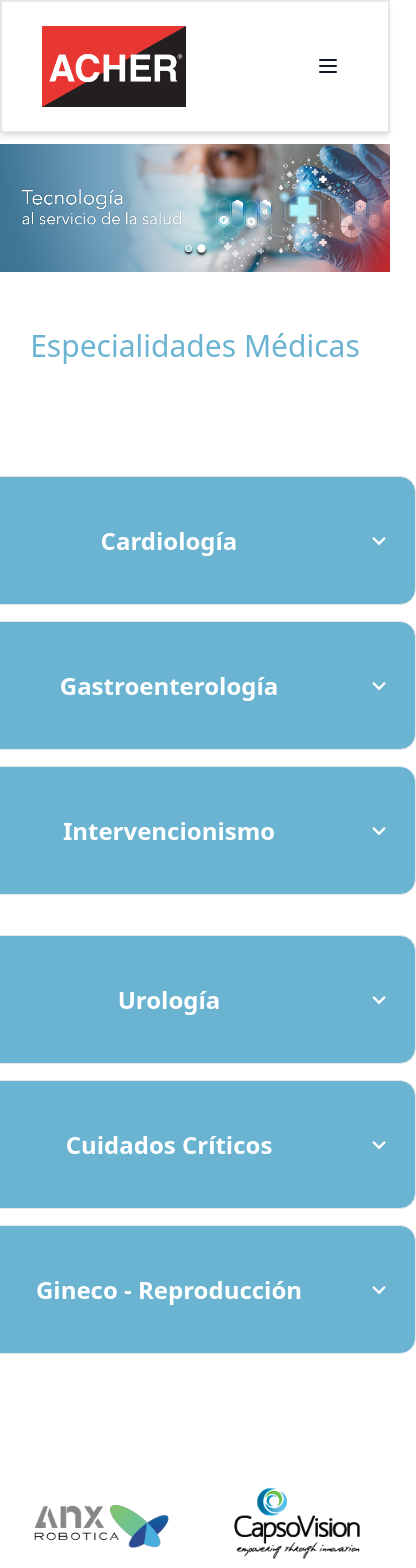
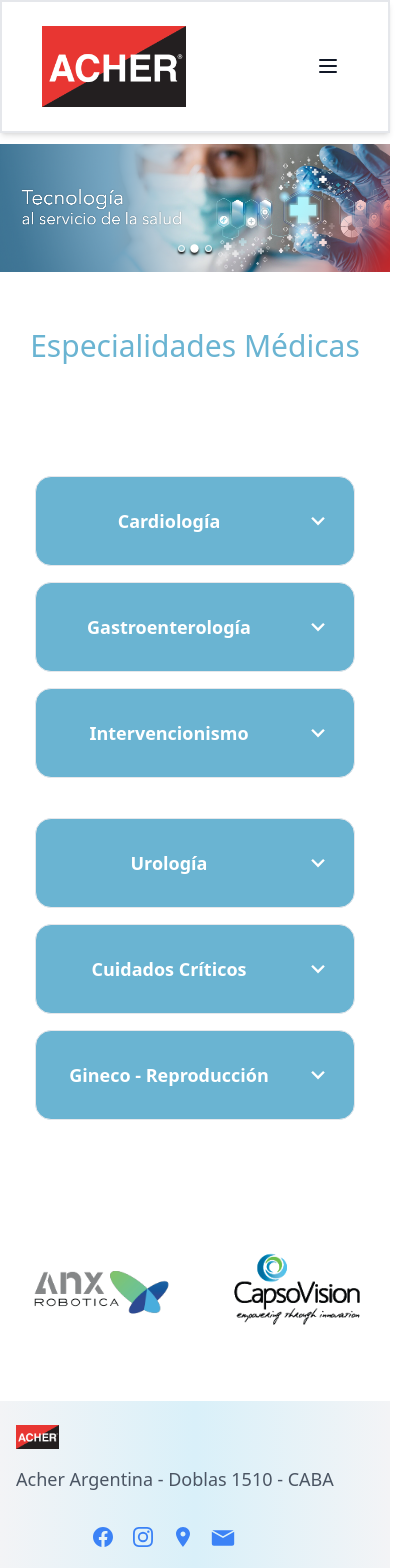
Before and after one commit to FedeSabi/Acher-Website, a React (Vite) app: page / in a window 390 px wide. Shown: the top 1568 px of the page, 416 px wide, since content can reach past the window. Built offline with nearby package versions, Linux system fonts and the light colour scheme.

Commit message:
modificaciones-se borro seccion novedades

```diff
--- a/src/App.jsx
+++ b/src/App.jsx
@@ -5,7 +5,6 @@ import Home from "./pages/Home";
 import ButtonsHome2 from "./components/ButtonsHome2";
 import Institucional from "./pages/Institucional";
 import EspecialidadesMedicas from "./pages/EspecialidadesMedicas";
-import Novedades from "./pages/Novedades";
 import Representaciones from "./pages/Representaciones";
 
 function App() {
@@ -19,7 +18,6 @@ function App() {
           path="/especialidadesMedicas"
           element={<EspecialidadesMedicas />}
         />
-        <Route path="/novedades" element={<Novedades />} />
         <Route path="/Representaciones" element={<Representaciones />} />
       </Routes>
       <Footer2 />
--- a/src/components/ButtonsHome2.jsx
+++ b/src/components/ButtonsHome2.jsx
@@ -91,9 +91,9 @@ const ButtonsHome2 = () => {
               handleToggle("cardiología");
               handleButtonClick("cardiología");
               }}
-            className={`outline-none focus:outline-none border w-[442px] h-[129px] ${selectedButton === "cardiología" ? "bg-[#2987bc] h-[165px] " : "bg-[#6ab4d2]" } rounded-2xl flex items-center min-w-32`}
+            className={`outline-none focus:outline-none border sm:w-[442px] w-[320px] sm:h-[129px] h-[90px] ${selectedButton === "cardiología" ? "bg-[#2987bc] sm:h-[165px] " : "bg-[#6ab4d2]" } rounded-2xl flex items-center min-w-32`}
           >
-            <span className="pr-1 font-semibold flex-1 text-white text-2xl">
+            <span className="pr-1 font-semibold flex-1 text-white text-lg sm:text-2xl">
               Cardiología
             </span>
             <span>
@@ -113,9 +113,9 @@ const ButtonsHome2 = () => {
               handleToggle("gastroenterologia");
               handleButtonClick("gastroenterologia");
               }}
-            className={`outline-none focus:outline-none border w-[442px] h-[129px] ${selectedButton === "gastroenterologia" ? "bg-[#2987bc] h-[165px]" : "bg-[#6ab4d2]" } rounded-2xl flex items-center min-w-32`}
+            className={`outline-none focus:outline-none border sm:w-[442px] w-[320px] sm:h-[129px] h-[90px] ${selectedButton === "gastroenterologia" ? "bg-[#2987bc] h-[165px]" : "bg-[#6ab4d2]" } rounded-2xl flex items-center min-w-32`}
           >
-            <span className="pr-1 font-semibold flex-1 text-white text-2xl">
+            <span className="pr-1 font-semibold flex-1 text-white sm:text-2xl text-lg">
               Gastroenterología
             </span>
             <span>
@@ -137,9 +137,9 @@ const ButtonsHome2 = () => {
               handleToggle("intervencionismo");
               handleButtonClick("intervencionismo")
               }}
-            className={`outline-none focus:outline-none border w-[442px] h-[129px] ${selectedButton === "intervencionismo" ? "bg-[#2987bc] h-[165px]" : "bg-[#6ab4d2]" } rounded-2xl flex items-center min-w-32`}
+            className={`outline-none focus:outline-none border sm:w-[442px] w-[320px] sm:h-[129px] h-[90px] ${selectedButton === "intervencionismo" ? "bg-[#2987bc] sm:h-[165px]" : "bg-[#6ab4d2]" } rounded-2xl flex items-center min-w-32`}
           >
-            <span className="pr-1 font-semibold flex-1 text-white text-2xl">
+            <span className="pr-1 font-semibold flex-1 text-white sm:text-2xl text-lg">
               Intervencionismo
             </span>
             <span>
@@ -159,12 +159,12 @@ const ButtonsHome2 = () => {
           <div
             className={`transition-all duration-500 ease-in-out w-screen ${
               openSection ? "max-h-[900px]" : "max-h-0"
-            } overflow-hidden absolute left-0 right-0 bg-[#e7e5e5] mt-[150px] -ml-[90px]`}
+            } overflow-hidden absolute left-0 right-0 bg-[#e7e5e5] sm:mt-[150px] mt-0 sm:-ml-[90px] -ml-0`}
           >
             {/*Inicio cardilogia */}
             {openSection === "cardiología" && (
               <div className="flex flex-col  w-full h-auto min-h-[100vh] pb-20 z-50 bg-[#e7e5e5]  border-t-[15px] border-t-[#2987bc]">
-                <div className="flex flex-row justify-evenly h-auto z-50 bg-[#e7e5e5]">
+                <div className="flex sm:flex-row flex-col justify-evenly h-auto z-50 bg-[#e7e5e5]">
                   <div>
                     <ul>
                       <Tab
--- a/src/components/ButtonsHome3.jsx
+++ b/src/components/ButtonsHome3.jsx
@@ -90,9 +90,9 @@ const ButtonsHome3 = () => {
             onClick={() => {
               handleToggle("urologia");
               handleButtonClick("urologia")}}
-            className={`outline-none focus:outline-none border w-[442px] h-[129px] ${selectedButton === "urologia" ? "bg-[#2987bc] h-[165px]" : "bg-[#6ab4d2]"} rounded-2xl flex items-center min-w-32`}
+            className={`outline-none focus:outline-none border sm:w-[442px] w-[320px] sm:h-[129px] h-[90px] ${selectedButton === "urologia" ? "bg-[#2987bc] h-[165px]" : "bg-[#6ab4d2]"} rounded-2xl flex items-center min-w-32`}
           >
-            <span className="pr-1 font-semibold flex-1 text-white text-2xl">
+            <span className="pr-1 font-semibold flex-1 text-white sm:text-2xl text-lg">
               Urología
             </span>
             <span>
@@ -112,9 +112,9 @@ const ButtonsHome3 = () => {
               handleToggle("Cuidados Críticos");
               handleButtonClick("Cuidados Críticos");
             }}
-            className={`outline-none focus:outline-none border w-[442px] h-[129px] ${selectedButton === "Cuidados Críticos" ? "bg-[#2987bc] h-[165px]" : "bg-[#6ab4d2]"} rounded-2xl flex items-center min-w-32`}
+            className={`outline-none focus:outline-none border sm:w-[442px] w-[320px] sm:h-[129px] h-[90px] ${selectedButton === "Cuidados Críticos" ? "bg-[#2987bc] h-[165px]" : "bg-[#6ab4d2]"} rounded-2xl flex items-center min-w-32`}
           >
-            <span className="pr-1 font-semibold flex-1 text-white text-2xl">
+            <span className="pr-1 font-semibold flex-1 text-white sm:text-2xl text-lg">
               Cuidados Críticos
             </span>
             <span>
@@ -136,9 +136,9 @@ const ButtonsHome3 = () => {
               handleToggle("Gineco - Reproducción");
               handleButtonClick("Gineco - Reproducción");
               }}
-            className={`outline-none focus:outline-none border w-[442px] h-[129px] ${selectedButton === "Gineco - Reproducción"  ? "bg-[#2987bc] h-[165px]" : "bg-[#6ab4d2]"} rounded-2xl flex items-center min-w-32`}
+            className={`outline-none focus:outline-none border sm:w-[442px] w-[320px] sm:h-[129px] h-[90px] ${selectedButton === "Gineco - Reproducción"  ? "bg-[#2987bc] h-[165px]" : "bg-[#6ab4d2]"} rounded-2xl flex items-center min-w-32`}
           >
-            <span className="pr-1 font-semibold flex-1 text-white text-2xl">
+            <span className="pr-1 font-semibold flex-1 text-white sm:text-2xl text-lg">
               Gineco - Reproducción
             </span>
             <span>
--- a/src/components/CarouselHome.jsx
+++ b/src/components/CarouselHome.jsx
@@ -2,6 +2,7 @@
 import ImageGallery from 'react-image-gallery';
 import ImgHome1 from '../assets/Img _ carrusel 1550x509-1.png';
 import ImgHome2 from '../assets/Img _ carrusel 1550x509-2.png';
+import ImgHome3 from '../assets/Img _ carrusel 1550x509-3.png'
 
 import 'react-image-gallery/styles/css/image-gallery.css';
 
@@ -13,6 +14,9 @@ const CarouselHome = () => {
     {
       original: ImgHome2,
     },
+    {
+      original: ImgHome3,
+    },
   ];
 
   return (
--- a/src/components/Navbar.jsx
+++ b/src/components/Navbar.jsx
@@ -177,7 +177,6 @@ const Navbar = () => {
               },
               { label: "Representaciones", href: "/representaciones" },
               { label: "Institucional", href: "/Institucional" },
-              { label: "Novedades", href: "/novedades" },
             ].map(({ label, href }, index) => (
               <li
                 key={index}
--- a/src/pages/Novedades.jsx
+++ /dev/null
@@ -1,19 +0,0 @@
-import ImgPage1 from "../assets/pageUnderconstuction.jpg";
-
-const Novedades = () => {
-  return (
-    <div>
-      <div className="flex flex-row justify-center items-center w-full h-[171px] mt-[120px] bg-[#d9f0f9] font-lato">
-        <h1 className="text-6xl text-[#2987BC]">Novedades</h1>
-      </div>
-      <div className="flex flex-row justify-center mt-20 gap-14 m-12">
-        <div className="flex flex-col gap-10">
-          <h1 className="flex text-center justify-center text-3xl font-bold">PAGINA EN CONSTRUCCIÓN</h1>
-          <img src={ImgPage1} className=" w-[614px] h-[337px]" />
-        </div>
-
-      </div>
-    </div>
-  );
-};
-export default Novedades;
```
Also changed, not shown: src/assets/Img _ carrusel 1550x509-1.png, src/assets/Img _ carrusel 1550x509-3.png (added).
